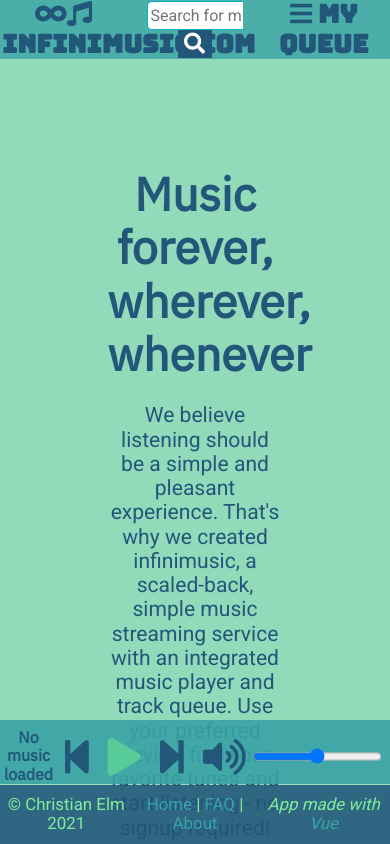
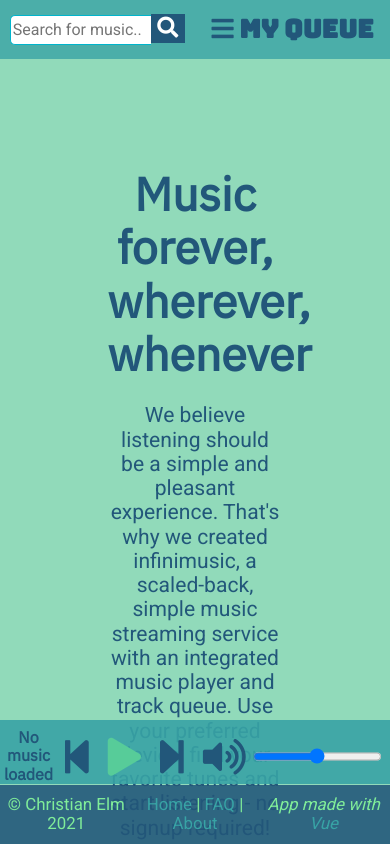
Before and after one commit to giddster/ljudio, a Vue app in the folder ljudia/: page / in a window 390 px wide. Shown: the top 844 px of the page. Built offline with nearby package versions, Linux system fonts and the light colour scheme.

Commit message:
Update Header.vue
added media query to remove home icon on smaller screens

```diff
--- a/ljudia/src/components/Header.vue
+++ b/ljudia/src/components/Header.vue
@@ -21,6 +21,15 @@
 </template>
 
 <style>
+@media screen and (max-width: 650px){
+    .header-left{
+        display: none;
+    }
+    .header-middle, .header-right{
+        flex-grow: 1;
+    }
+}
+
 
 .header-main{
     background: #38a3a5c9;
@@ -38,7 +47,7 @@
 
 .header-left {
     width: 33vw;
-    font-size: 3vh;
+    font-size: 1.4rem;
     font-family: 'Bungee', cursive;
 }
 
@@ -54,6 +63,8 @@
 
 .header-middle {
     width: 33vw;
+    display: flex;
+    justify-content: center;
 }
 
 .header-right {
```
